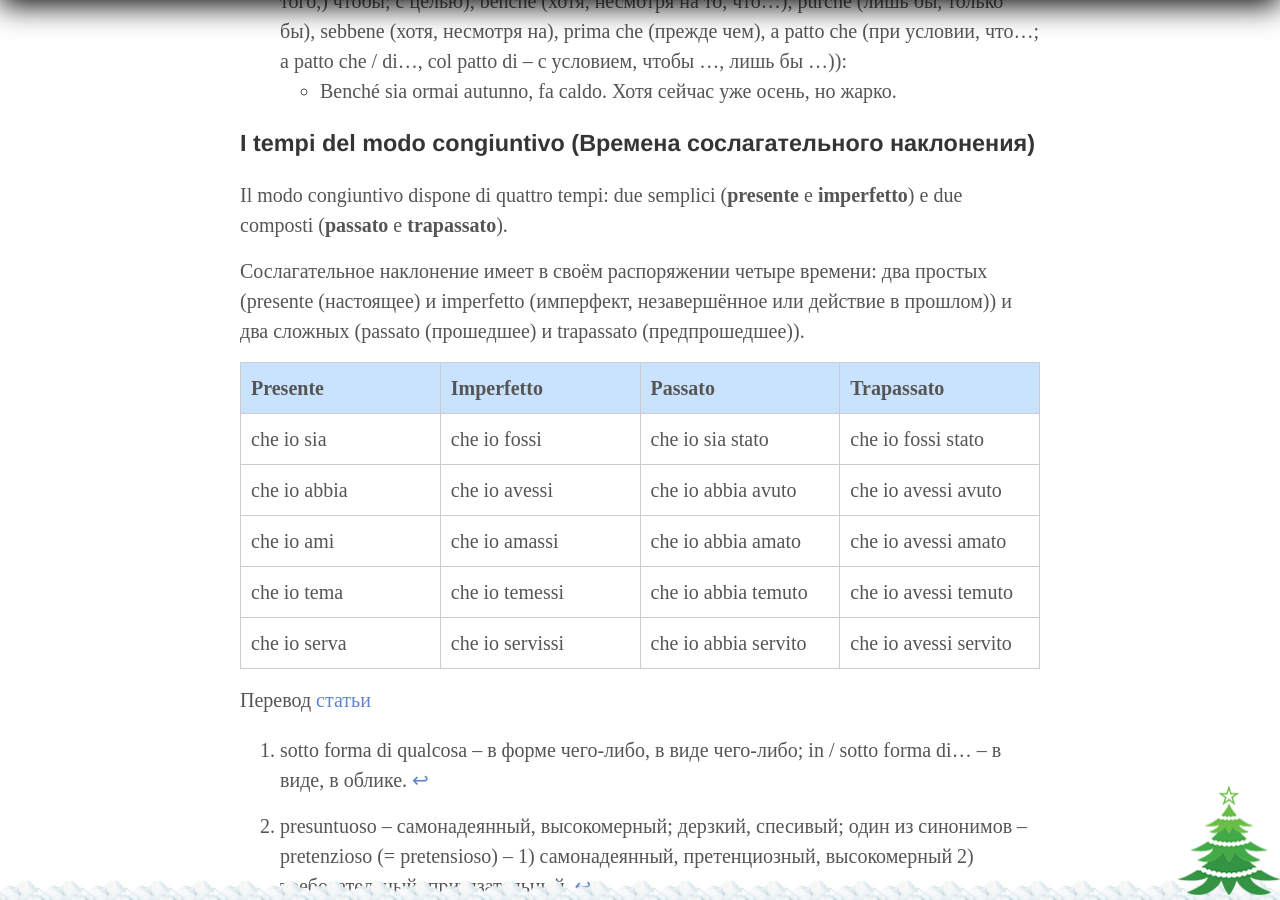
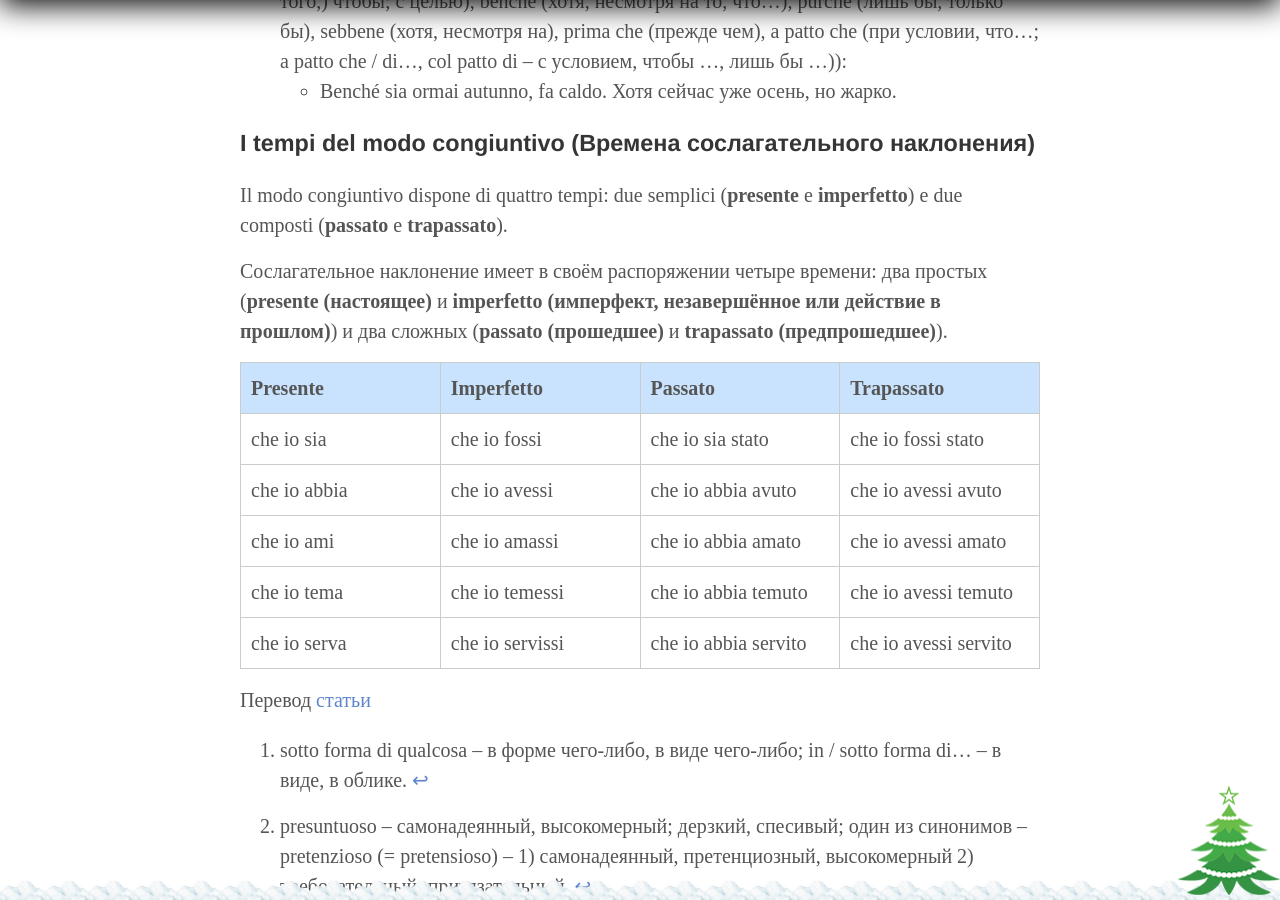
Before and after one commit to postolny/postolny.github.io, a Jekyll site: the page built from _posts/2021-04-09-il-modo-congiuntivo-uso-tempi-esempi.md, in a window 1280 px wide and 900 px high, scrolled down 2578 px. Built offline with Jekyll 4.4.1, drawn with Linux system fonts in a browser that asks for light colours; some of the changed text lies outside the part shown.

Commit message:
Add files via upload

```diff
--- a/_posts/2021-04-09-il-modo-congiuntivo-uso-tempi-esempi.md
+++ b/_posts/2021-04-09-il-modo-congiuntivo-uso-tempi-esempi.md
@@ -18,7 +18,7 @@
 
 Nelle frasi indipendenti il modo congiuntivo serve per esprimere (В независимых предложениях сослагательное наклонение служит для выражения):
 
-- un dubbio o una supposizione sotto forma di domanda[^1] (сомнения или предположения в форме вопроса):
+- un **dubbio** o una **supposizione** sotto forma di domanda[^1] (**сомнения** или **предположения** в форме вопроса):
   - Che sia già qui? Он уже здесь?
   - Che sia troppo tardi? Уже поздно?
   - Che non abbia capito? Он что, не понял?
@@ -54,7 +54,7 @@
 
 Il modo congiuntivo dispone di quattro tempi: due semplici (**presente** e **imperfetto**) e due composti (**passato** e **trapassato**).
 
-Сослагательное наклонение имеет в своём распоряжении четыре времени: два простых (presente (настоящее) и imperfetto (имперфект, незавершённое или действие в прошлом)) и два сложных (passato (прошедшее) и trapassato (предпрошедшее)).
+Сослагательное наклонение имеет в своём распоряжении четыре времени: два простых (**presente (настоящее)** и **imperfetto (имперфект, незавершённое или действие в прошлом)**) и два сложных (**passato (прошедшее)** и **trapassato (предпрошедшее)**).
 
 | Presente | Imperfetto | Passato | Trapassato |
 |----------|------------|---------|------------|
```
Also changed, not shown: other parts of _posts/2021-04-09-il-modo-congiuntivo-uso-tempi-esempi.md (+1 -1 lines).
